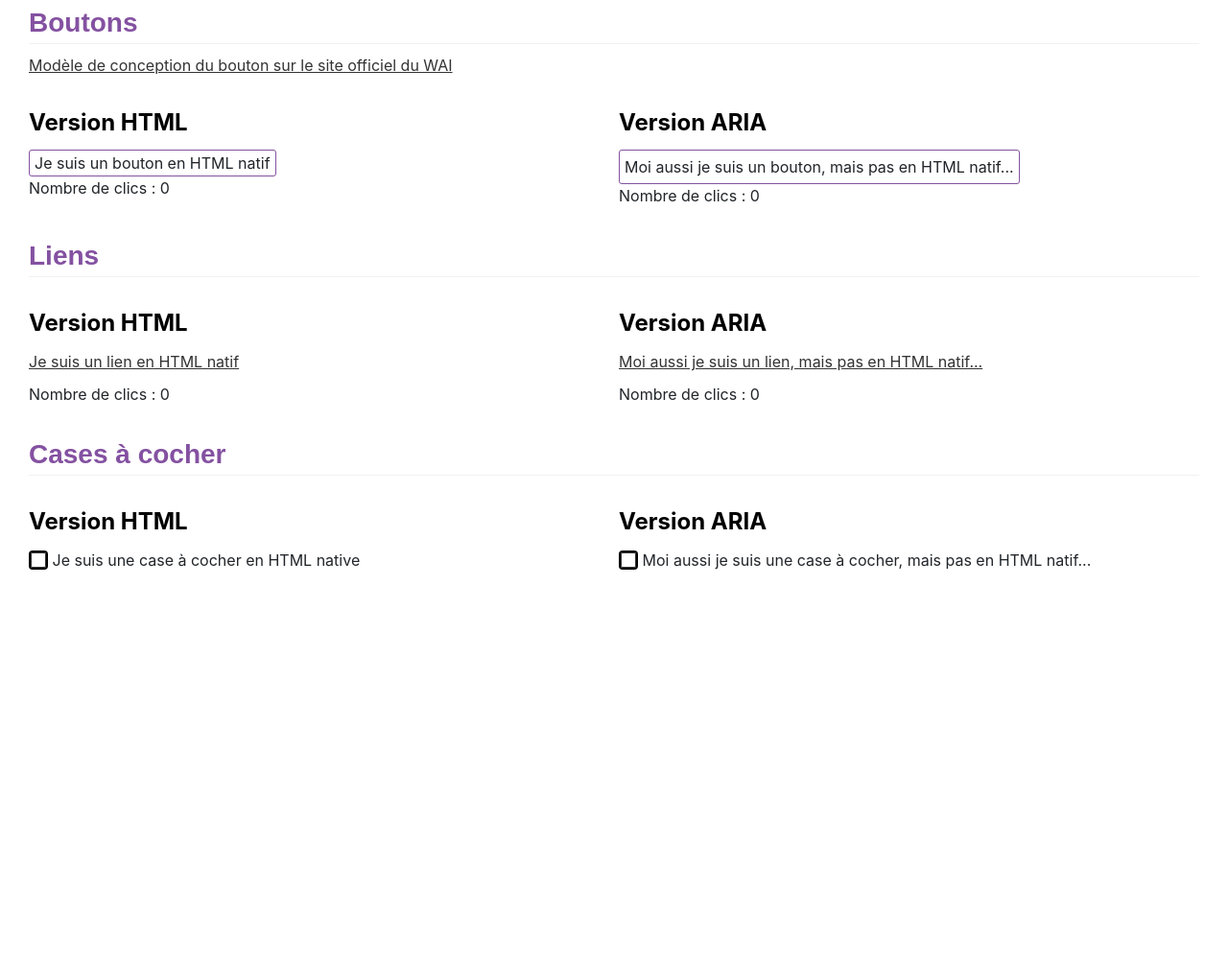
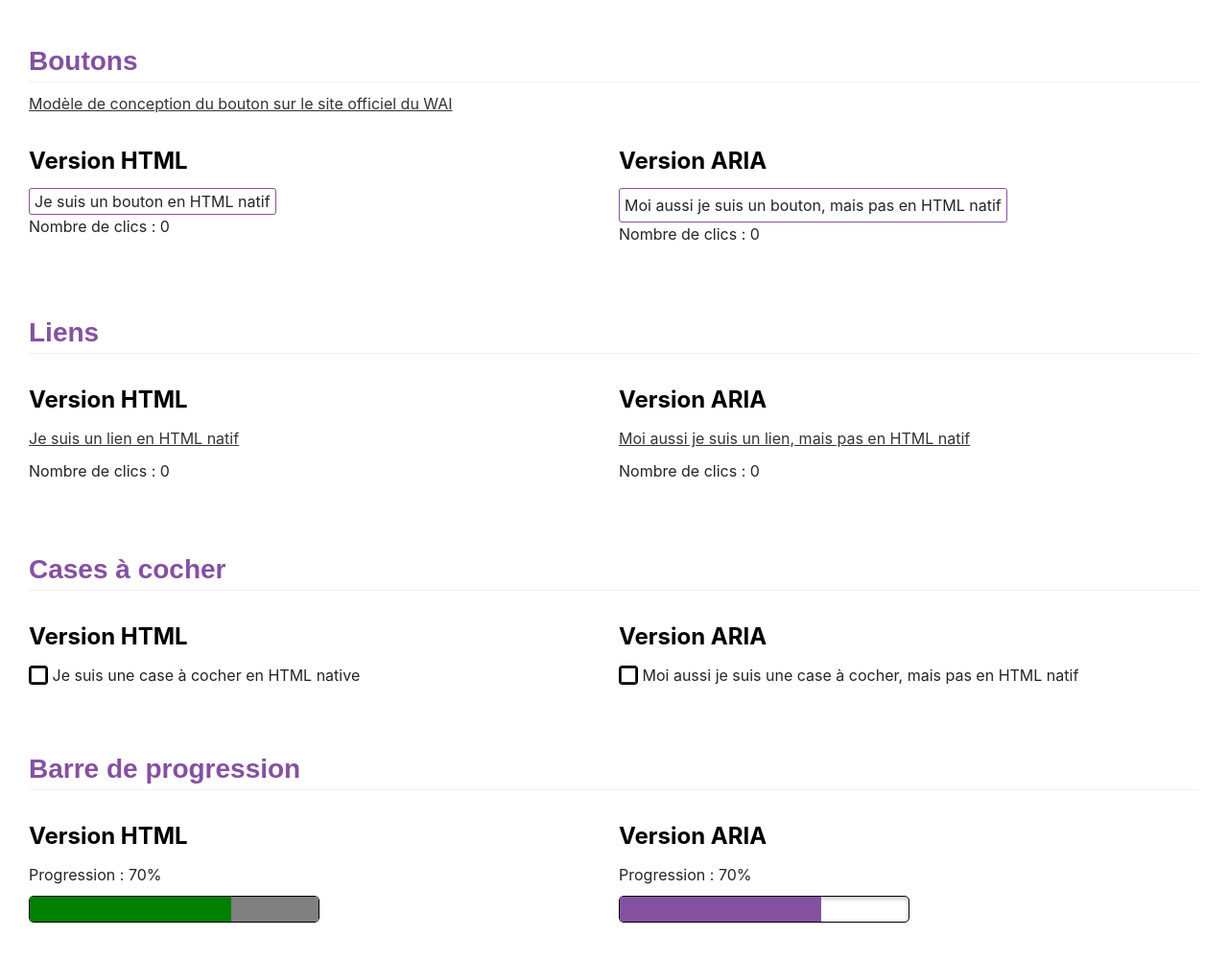
Before and after one commit to AgenceStratis/a11y-demos, a plain HTML site: page role-elements-autonomes.html in a window 1280 px wide. Shown: the part 163-1164 px from the top of the page at 96% size. Before the commit the page ends 800 px from the top, so only its background shows below. Drawn offline with Linux system fonts and the light colour scheme.

Commit message:
improve Standalone elements demo page

```diff
--- a/css/demo.css
+++ b/css/demo.css
@@ -32,7 +32,7 @@ span[role="button"] {
     text-decoration: underline;
 }
 
-[role="link"]:focus, [role="button"]:focus, [role="checkbox"]:focus, [role="radio"]:focus  {
+[role="link"]:focus, [role="button"]:focus, [role="checkbox"]:focus, [role="radio"]:focus {
     box-shadow: 0 0 6px 0 #1e90ff;
     outline-color: rgba(30, 144, 255, 0.5);
     outline-offset: 0;
@@ -47,6 +47,7 @@ span[role="button"] {
 }
 
 /* Form elements */
+
 [role="checkbox"],
 [role="radio"] {
     display: inline-block;
@@ -69,6 +70,28 @@ span[role="button"] {
     background-color: #fff;
 }
 
+progress,
+.progress {
+    box-shadow: 0 2px 5px rgba(0, 0, 0, 0.25) inset;
+    width: 50%;
+    min-height: 28px;
+    vertical-align: middle;
+    border: 1px solid black;
+    border-radius: 5px;
+    background: white;
+}
+.progress {
+    height: 18px;
+}
+progress::-moz-progress-bar,
+progress::-webkit-progress-value {
+    background: #8451a1;
+}
+.progress [role="progressbar"] {
+    height: 100%;
+    background: #8451a1;
+}
+
 /* Landmarks */
 .landmarks .header {
     display: flex;
@@ -89,7 +112,7 @@ span[role="button"] {
 
 .landmarks .header a:hover img,
 .landmarks .header a:focus img {
-    filter: drop-shadow(0 0 2px rgba(0,0,0,0.7));
+    filter: drop-shadow(0 0 2px rgba(0, 0, 0, 0.7));
 }
 
 .landmarks .header p.logo {
@@ -136,7 +159,7 @@ span[role="button"] {
     text-align: center;
 }
 
-@media (max-width:768px) {
+@media (max-width: 768px) {
     .landmarks .header,
     .landmarks .main-wrapper,
     .landmarks .main,
@@ -147,6 +170,7 @@ span[role="button"] {
         border: none;
         margin: 0;
     }
+
     .landmarks .header p {
         text-align: center;
     }
--- a/js/demo.js
+++ b/js/demo.js
@@ -13,7 +13,13 @@ const insertHtmlOnNonNativeElement = (event, key, element, htmlString, position,
 };
 
 const checkRadioCheckbox = (element) => {
-    element.classList.contains('checked') ? element.classList.remove('checked') : element.classList.add('checked');
+    if (element.classList.contains('checked')) {
+        element.classList.remove('checked');
+        element.setAttribute('aria-checked', 'false');
+    } else {
+        element.classList.add('checked');
+        element.setAttribute('aria-checked', 'true');
+    }
 };
 
 const checkRadioCheckboxOnNonNativeElement = (event, key, element) => {
--- a/role-elements-interactifs-autonomes.html
+++ b/role-elements-autonomes.html
@@ -20,7 +20,7 @@
         <h1>Exemples d'éléments interactifs autonomes</h1>
     </header>
     <main>
-        <section>
+        <section class="wrap">
             <h2>Boutons</h2>
             <p><a href="https://www.w3.org/WAI/ARIA/apg/patterns/button/" target="_blank">Modèle de conception
                 du bouton sur le site officiel du WAI</a></p>
@@ -32,29 +32,29 @@
                 </div>
                 <div>
                     <h3>Version ARIA</h3>
-                    <span tabindex="0" role="button" onkeyup="insertHtmlOnNonNativeElement(event, 32, document.getElementById('btn-aria'), '', 'afterbegin', true);" onkeydown="insertHtmlOnNonNativeElement(event, 13, document.getElementById('btn-aria'), '', 'afterbegin', true);" onclick="insertHtml(document.getElementById('btn-aria'), '', 'afterbegin', true);">Moi aussi je suis un bouton, mais pas en HTML natif...</span>
+                    <span tabindex="0" role="button" onkeyup="insertHtmlOnNonNativeElement(event, 32, document.getElementById('btn-aria'), '', 'afterbegin', true);" onkeydown="insertHtmlOnNonNativeElement(event, 13, document.getElementById('btn-aria'), '', 'afterbegin', true);" onclick="insertHtml(document.getElementById('btn-aria'), '', 'afterbegin', true);">Moi aussi je suis un bouton, mais pas en HTML natif</span>
                     <p>Nombre de clics : <span id="btn-aria">0</span></p>
                 </div>
             </div>
         </section>
 
-        <section>
+        <section class="wrap">
             <h2>Liens</h2>
             <div class="grid grid-cols-2 has-gutter">
                 <div>
                     <h3>Version HTML</h3>
-                    <p><a href="#" onclick="insertHtml(document.getElementById('btn-html2'), '', 'afterbegin', true);return false;">Je suis un lien en HTML natif</a></p>
+                    <p><a href="javascript:void(0)" onclick="insertHtml(document.getElementById('btn-html2'), '', 'afterbegin', true);return false;">Je suis un lien en HTML natif</a></p>
                     <p>Nombre de clics : <span id="btn-html2">0</span></p>
                 </div>
                 <div>
                     <h3>Version ARIA</h3>
-                    <p><span role="link" tabindex="0" onkeydown="insertHtmlOnNonNativeElement(event, 13, document.getElementById('btn-aria2'), '', 'afterbegin', true);" onclick="insertHtml(document.getElementById('btn-aria2'), '', 'afterbegin', true);">Moi aussi je suis un lien, mais pas en HTML natif...</span></p>
+                    <p><span role="link" tabindex="0" onkeydown="insertHtmlOnNonNativeElement(event, 13, document.getElementById('btn-aria2'), '', 'afterbegin', true);" onclick="insertHtml(document.getElementById('btn-aria2'), '', 'afterbegin', true);">Moi aussi je suis un lien, mais pas en HTML natif</span></p>
                     <p>Nombre de clics : <span id="btn-aria2">0</span></p>
                 </div>
             </div>
         </section>
 
-        <section>
+        <section class="wrap">
             <h2>Cases à cocher</h2>
             <div class="grid grid-cols-2 has-gutter">
                 <div>
@@ -63,7 +63,25 @@
                 </div>
                 <div>
                     <h3>Version ARIA</h3>
-                    <span class="checkbox" role="checkbox" id="labelHtml_1" tabindex="0" onclick="checkRadioCheckbox(this)" onkeyup="checkRadioCheckboxOnNonNativeElement(event, 32, this)"></span> <label for="labelHtml_1">Moi aussi je suis une case à cocher, mais pas en HTML natif...</label>
+                    <span class="checkbox" role="checkbox" aria-checked="false" aria-labelledby="labelHtml_1" tabindex="0" onclick="checkRadioCheckbox(this)" onkeyup="checkRadioCheckboxOnNonNativeElement(event, 32, this)"></span> <label id="labelHtml_1">Moi aussi je suis une case à cocher, mais pas en HTML natif</label>
+                </div>
+            </div>
+        </section>
+
+        <section class="wrap">
+            <h2>Barre de progression</h2>
+            <div class="grid grid-cols-2 has-gutter">
+                <div>
+                    <h3>Version HTML</h3>
+                    <p>Progression : 70%</p>
+                    <progress max="100" value="70"></progress>
+                </div>
+                <div>
+                    <h3>Version ARIA</h3>
+                    <p>Progression : 70%</p>
+                    <div class="progress">
+                        <div role="progressbar" aria-valuenow="70" aria-valuetext="70%" aria-valuemax="100" style="width:70%"></div>
+                    </div>
                 </div>
             </div>
         </section>
```
Also changed, not shown: demo-sr.html (+1 -1 lines).
